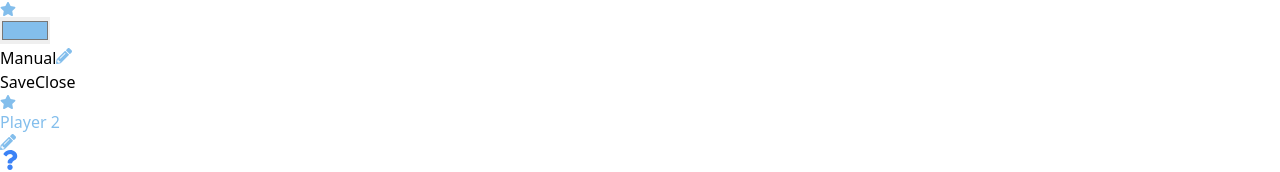
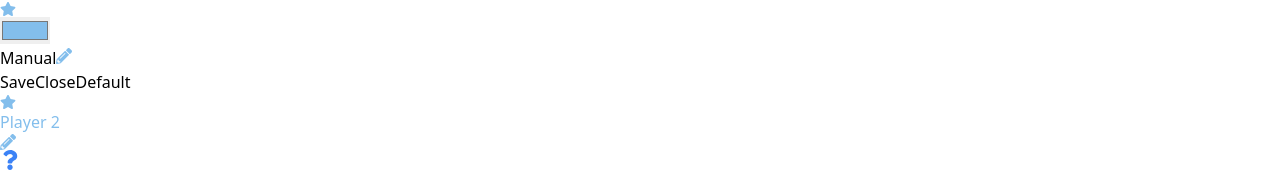
Before and after one commit to galvejoc/tic-tac-toe, a Next.js app: page / in a window 1280 px wide. Both pictures are taken after a click on the button 14 px from the left and 96 px from the top of the page. Shown: the part 348-520 px from the top of the page. Built offline with nearby package versions, Linux system fonts and the light colour scheme.

Commit message:
cleanTable

```diff
--- a/src/app/page.tsx
+++ b/src/app/page.tsx
@@ -6,13 +6,19 @@ import { useState } from "react";
 export default function Home() {
   const [player1, setPlayer1] = useState<playerInterface>({ name: 'Player 1', icon: 3, autoplayer: false, color: "#E9256C" })
   const [player2, setPlayer2] = useState<playerInterface>({ name: 'Player 2', icon: 4, autoplayer: false, color: "#83BEEC" })
+  const [clean, setClean] = useState<boolean>(false)
+
+  const cleanTable = () =>{
+    setClean(!clean)
+  }
 
   //permite saber cual es el jugador actual
   const [playPlayer, setPlayPlayer] = useState<valueTableType>(1)
+
   return (
     <>
-      <Header player1={player1} player2={player2} setPlayer1={setPlayer1} setPlayer2={setPlayer2} playPlayer={playPlayer} />
-      <Body player1={player1} player2={player2} playPlayer={playPlayer} setPlayPlayer={setPlayPlayer} />
+      <Header player1={player1} player2={player2} setPlayer1={setPlayer1} setPlayer2={setPlayer2} playPlayer={playPlayer} cleanTable ={cleanTable}/>
+      <Body player1={player1} player2={player2} playPlayer={playPlayer} setPlayPlayer={setPlayPlayer} clean = {clean}/>
       <footer>
         {/* <Footer /> */}
       </footer>
--- a/src/components/body/body.tsx
+++ b/src/components/body/body.tsx
@@ -1,10 +1,10 @@
 'use client'
 import { empyTable } from '@/constants';
 import { bodyInterface, generalTableInterface, tableInterface } from '@/interface';
-import { useState } from 'react';
+import { useEffect, useState } from 'react';
 import { TableSingle } from './table';
 import { iconsReturn } from '@/function';
-export function Body({ player1, player2, playPlayer, setPlayPlayer }: bodyInterface) {
+export function Body({ player1, player2, playPlayer, setPlayPlayer, clean }: bodyInterface) {
   const [table0, setTable0] = useState<tableInterface>({ data: empyTable, status: 0 })
   const [table1, setTable1] = useState<tableInterface>({ data: empyTable, status: 0 })
   const [table2, setTable2] = useState<tableInterface>({ data: empyTable, status: 0 })
@@ -23,8 +23,27 @@ export function Body({ player1, player2, playPlayer, setPlayPlayer }: bodyInterf
   const iconSinglePlayer1 = iconsReturn(player1.icon)
   const iconSinglePlayer2 = iconsReturn(player2.icon)
 
+  const cleanTable = () => {
+    setTable0({ data: empyTable, status: 0 })
+    setTable1({ data: empyTable, status: 0 })
+    setTable2({ data: empyTable, status: 0 })
+    setTable3({ data: empyTable, status: 0 })
+    setTable4({ data: empyTable, status: 0 })
+    setTable5({ data: empyTable, status: 0 })
+    setTable6({ data: empyTable, status: 0 })
+    setTable7({ data: empyTable, status: 0 })
+    setTable8({ data: empyTable, status: 0 })
+    setPlayPlayer(1)
+  }
+
+  useEffect(() => {
+    cleanTable()
+  },
+    [clean]
+  )
+
   return (
-    <div className='p-4 flex flex-col items-center'>
+    <div className='p-4 flex flex-col items-center relative'>
       <div className='flex justify-center'>
         <div className='border-gray-600 border-b-2 border-r-2'>
           <TableSingle table={table0} setTable={setTable0} iconSinglePlayer1={iconSinglePlayer1} iconSinglePlayer2={iconSinglePlayer2} playPlayer={playPlayer} setPlayPlayer={setPlayPlayer} color1={player1.color} color2={player2.color} />
--- a/src/components/header/header-center.tsx
+++ b/src/components/header/header-center.tsx
@@ -12,6 +12,7 @@ export default function HeaderCenter({ player1, player2, setPlayer1, setPlayer2
 
   const [tempPlayer1, setTempPlayer1] = useState<playerInterface>(player1)
   const [tempPlayer2, setTempPlayer2] = useState<playerInterface>(player2)
+
   const handleSave = () => {
     //validacion de que no tenga igual elementos
     //no puede haber elemntos vacios
@@ -19,10 +20,18 @@ export default function HeaderCenter({ player1, player2, setPlayer1, setPlayer2
     setPlayer2({ ...tempPlayer2 });
     closeModal();
   }
+
+  const setDefault = () => {
+    setPlayer1({ name: 'Player 1', icon: 3, autoplayer: false, color: "#E9256C" });
+    setPlayer2({ name: 'Player 2', icon: 4, autoplayer: false, color: "#83BEEC" });
+    setTempPlayer1({ name: 'Player 1', icon: 3, autoplayer: false, color: "#E9256C" })
+    setTempPlayer2({ name: 'Player 2', icon: 4, autoplayer: false, color: "#83BEEC" })
+  }
+
   return (
     <div>
       <button onClick={openModal}>
-        <IoMdOptions size={28} className="mx-1" style={{color: '#3B82F6'}} />
+        <IoMdOptions size={28} className="mx-1" style={{ color: '#3B82F6' }} />
       </button>
       <HeaderCenterModal isOpen={isModalOpen} onClose={closeModal}>
         <div className="flex mb-4 items-center">
@@ -30,21 +39,29 @@ export default function HeaderCenter({ player1, player2, setPlayer1, setPlayer2
           <h2 className="text-lg font-semibold ml-4">Edit perfiles</h2>
         </div>
         <div className="grid grid-cols-[1fr_0.1fr_1fr] gap-3">
-          <HeaderForm tempPlayer={tempPlayer1} setTempPlayer={setTempPlayer1}/>
+          <HeaderForm tempPlayer={tempPlayer1} setTempPlayer={setTempPlayer1} />
           <div className="flex justify-center items-center">
             <span className="h-2/5 w-0.5 bg-gray-500 m-auto" />
             <span className="h-4/5 w-0.5 bg-gray-500 m-auto" />
             <span className="h-2/5 w-0.5 bg-gray-500 m-auto" />
           </div>
-          <HeaderForm tempPlayer={tempPlayer2} setTempPlayer={setTempPlayer2}/>
+          <HeaderForm tempPlayer={tempPlayer2} setTempPlayer={setTempPlayer2} />
         </div>
-        <div className="mt-4">
+        <div className="my-5">
           <button
             className="bg-blue-500 text-white hover:bg-blue-600 px-2 py-1 mr-3 rounded-md"
             onClick={handleSave}>
             Save
           </button>
-          <button className="bg-blue-500 text-white hover:bg-blue-600 px-2 py-1 rounded-md mb-5" onClick={closeModal}>Close</button>
+          <button className="bg-blue-500 text-white hover:bg-blue-600 px-2 mr-3 py-1 rounded-md "
+            onClick={closeModal}>
+            Close
+          </button>
+          <button
+            className="bg-blue-500 text-white hover:bg-blue-600 px-2 py-1 rounded-md"
+            onClick={setDefault}>
+            Default
+          </button>
         </div>
       </HeaderCenterModal>
     </div>
--- a/src/components/header/header.tsx
+++ b/src/components/header/header.tsx
@@ -4,12 +4,12 @@ import { Player1 } from "./player-1"
 import { Player2 } from "./player-2"
 import { FaQuestion, FaRedo } from "react-icons/fa"
 
-export function Header({ player1, player2, setPlayer1, setPlayer2, playPlayer }: headerInterface) {
+export function Header({ player1, player2, setPlayer1, setPlayer2, playPlayer, cleanTable }: headerInterface) {
   return (
     <div className="my-5">
       <div className="grid grid-cols-[1fr_0.1fr_1fr] gap-6">
         <div className=" flex justify-between items-center">
-          <button><FaRedo size={20} style={{color: '#3B82F6'}}/></button>
+          <button onClick={cleanTable}><FaRedo size={20} style={{color: '#3B82F6'}}/></button>
           <Player1 {...player1} playPlayer={playPlayer} />
         </div>
         <div className="flex justify-center items-center">
--- a/src/function/general.tsx
+++ b/src/function/general.tsx
@@ -49,11 +49,7 @@ export function isWinner(data: valueTableType[]) {
 
 export function isFull(data: valueTableType[]) {
   if (data.some(element => element === 0)) {
-    console.log(false);
-
     return false;
   }
-  console.log(true);
-
   return true;
 }
--- a/src/interface/body.tsx
+++ b/src/interface/body.tsx
@@ -5,6 +5,7 @@ export interface bodyInterface {
   player2: playerInterface
   playPlayer: valueTableType
   setPlayPlayer: (value: valueTableType) => void
+  clean: boolean
 }
 
 export interface tableInterface {
--- a/src/interface/header.tsx
+++ b/src/interface/header.tsx
@@ -19,4 +19,5 @@ export interface headerInterface {
   setPlayer1: (player: playerInterface) => void
   setPlayer2: (player: playerInterface) => void
   playPlayer?: valueTableType
+  cleanTable? : ()=> void
 }
```
